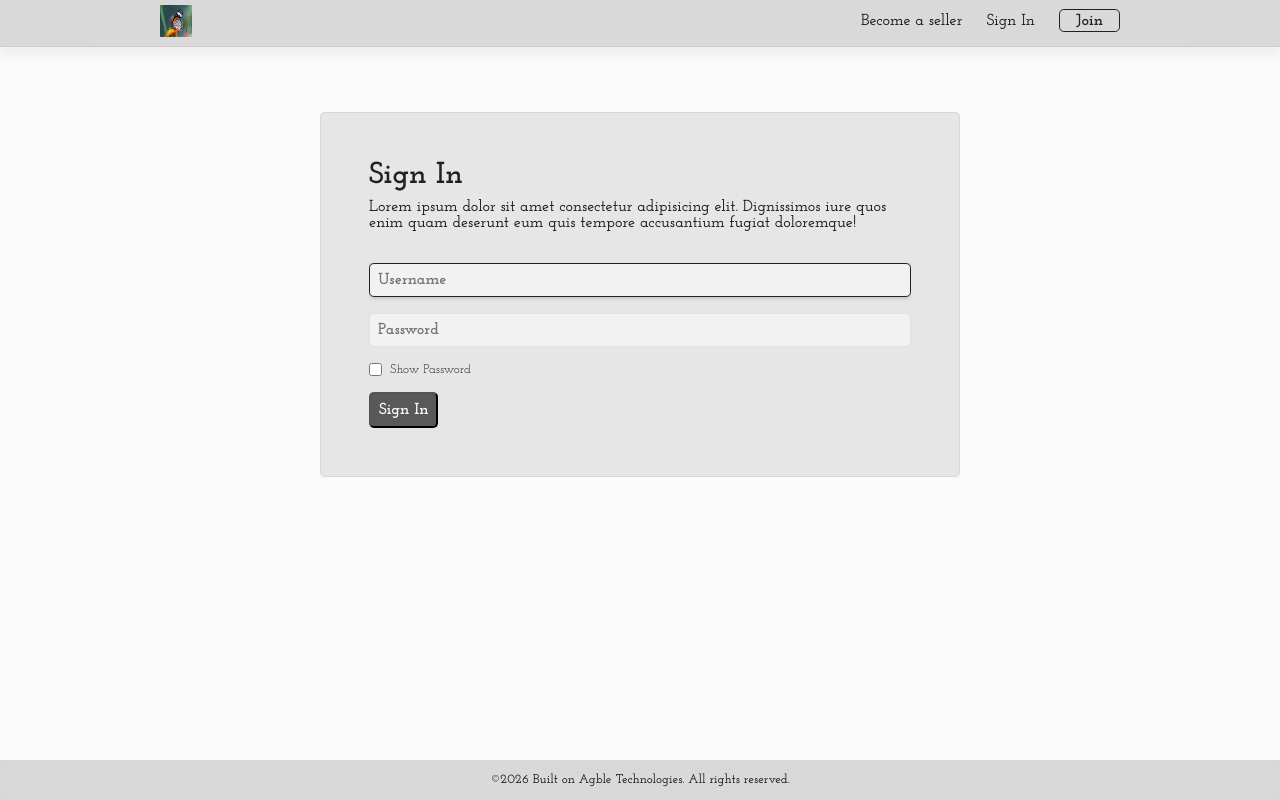
After one commit to I-AGBLE/estoket, a Django app: page /app_users/ in a window 1280 px wide. The commit adds this page. Run offline with Django 5.2, Linux system fonts and the light colour scheme.

Commit message:
app users app created for user accounts and login page structured and styled

```diff
--- /dev/null
+++ b/app_users/admin.py
@@ -0,0 +1,3 @@
+from django.contrib import admin
+
+# Register your models here.
--- /dev/null
+++ b/app_users/apps.py
@@ -0,0 +1,6 @@
+from django.apps import AppConfig
+
+
+class AppUsersConfig(AppConfig):
+    default_auto_field = "django.db.models.BigAutoField"
+    name = "app_users"
--- /dev/null
+++ b/app_users/forms.py
@@ -0,0 +1,39 @@
+from django import forms
+
+
+from django import forms
+
+
+class LoginForm(forms.Form):
+    username = forms.CharField(
+        max_length=50,
+        label="",
+        widget=forms.TextInput(attrs={"placeholder": "Username", "required": True, "autofocus": True,}),
+    )
+
+    password = forms.CharField(
+        max_length=50,
+        label="",
+        widget=forms.PasswordInput(attrs={"placeholder": "Password", "required": True,}),
+    )
+
+class SignupForm(forms.Form):
+    username = forms.CharField(
+        max_length=50,
+        label="",
+        widget=forms.TextInput(attrs={"placeholder": "Username", "required": True, "autofocus": True,}),
+    )
+
+    password = forms.CharField(
+        max_length=50,
+        label="",
+        widget=forms.PasswordInput(attrs={"placeholder": "Password", "required": True,}),
+    )
+
+    confirm_password = forms.CharField(
+        max_length=50,
+        label="",
+        widget=forms.PasswordInput(attrs={"placeholder": "Confirm Password", "required": True,}),
+    )
+
+    email = forms.EmailField(max_length=100)
--- /dev/null
+++ b/app_users/models.py
@@ -0,0 +1,3 @@
+from django.db import models
+
+# Create your models here.
--- /dev/null
+++ b/app_users/templates/index.html
@@ -0,0 +1,24 @@
+{% extends "z_partials_users/layout.html" %} {% load static %} {%block content%}
+
+<div class="form_section">
+  <div class="form_section_note">
+    <h1>Sign In</h1>
+    <p>
+      Lorem ipsum dolor sit amet consectetur adipisicing elit. Dignissimos iure
+      quos enim quam deserunt eum quis tempore accusantium fugiat doloremque!
+    </p>
+  </div>
+
+  <form action="" method="POST">
+    {% csrf_token %} {{ form.as_p }}
+
+    <div class="show_password">
+      <input type="checkbox" id="showPassword" />
+      <label for="showPassword">Show Password</label>
+    </div>
+
+    <button type="submit">Sign In</button>
+  </form>
+</div>
+
+{% endblock content %}
--- /dev/null
+++ b/app_users/templates/z_partials_users/layout.html
@@ -0,0 +1,94 @@
+{% load static %}
+
+<!doctype html>
+<html lang="en">
+
+<!-- ----------------------------------Meta Section------------------------------------->
+  <head>
+    <meta charset="UTF-8" />
+    <meta name="viewport" content="width=device-width, initial-scale=1.0" />
+    <title>Estoket</title>
+
+
+<!-- ----------------------------------Links Section------------------------------------->
+<link rel="stylesheet" href="{% static 'css/styles.css' %}">
+<script src="{% static 'js/main.js' %}" defer></script>
+
+    <!--Google's Material Font-->
+    <link rel="stylesheet"
+        href="https://fonts.googleapis.com/css2?family=Material+Symbols+Outlined:opsz,wght,FILL,GRAD@20..48,100..700,0..1,-50..200" />
+
+          <!--
+          TODO: Set title bar icon
+          -->
+    <!-- Title bar icon
+    <link rel="icon" type="image/png" href="{% static 'main/images/logo.png' %}">
+    -->
+
+    <!-- Font Awesome -->
+    <link rel="stylesheet" href="https://cdnjs.cloudflare.com/ajax/libs/font-awesome/6.2.1/css/all.min.css">
+
+    <!-- Swiper JS  -->
+<link rel="stylesheet" href="https://cdn.jsdelivr.net/npm/swiper@12/swiper-bundle.min.css"/>  </head>
+
+<!-- ----------------------------------Nav Section------------------------------------->
+  <body>
+    <nav>
+      <div class="nav_logo">
+        <a href="{% url 'public:index' %}">
+          <img src="{% static 'images/logo.png' %}" alt="Estoket Logo">
+        </a>
+      </div>
+
+
+      <div class="nav_menu">
+        <ul>
+          <!--
+          TODO: "Become a seller" link should link to a page thats like the home page but with non-clickable cards. Ref: https://www.fiverr.com/start_selling?source=top_nav
+          -->
+          <li>
+            <a href="">Become a seller</a>
+          </li>
+
+            <li>
+            <a href="">Sign In</a>
+          </li>
+
+            <!--
+          TODO: "Join" link should lead to sign up page
+            -->
+          <li class="join">
+            <a href="">Join</a>
+          </li>
+        </ul>
+      </div>
+
+        <div class="nav_menu_button">
+            <div class="open_menu">
+                <i class="fa-solid fa-bars"></i>
+            </div>
+
+            <div class="close_menu">
+                <i class="fa-solid fa-xmark"></i>
+            </div>
+        </div>
+    </nav>
+
+<!-- ----------------------------------Main Section------------------------------------->
+    <main>
+        {% block content %}
+
+        {% endblock content %}</main>
+    </main>
+
+
+<!-- ----------------------------------Footer Section------------------------------------->
+       <footer>
+        <center>
+            <a href="">
+                <p>&copy;2026 Built on Agble Technologies. All rights reserved.</p>
+            </a>
+        </center>
+    </footer>
+  </body>
+</html>
--- /dev/null
+++ b/app_users/tests.py
@@ -0,0 +1,3 @@
+from django.test import TestCase
+
+# Create your tests here.
--- /dev/null
+++ b/app_users/urls.py
@@ -0,0 +1,9 @@
+from django.urls import path
+
+from . import views
+
+
+app_name = "app_users"
+urlpatterns = [
+    path("app_users/", views.index, name="index"),
+]
--- /dev/null
+++ b/app_users/views.py
@@ -0,0 +1,7 @@
+from django.shortcuts import render
+from .forms import LoginForm
+
+# Create your views here.
+def index(request):
+    form = LoginForm
+    return render(request, 'index.html', {'form': form})
--- a/main/static/css/styles.css
+++ b/main/static/css/styles.css
@@ -791,3 +791,82 @@ center p {
   transform: rotate(45deg);
   color: var(--color_danger);
 }
+
+
+/* --------------------------------- Forms Styles ----------------------------------------------- */
+.form_section {
+  display: grid;
+  gap: 2rem;
+  margin: 4rem 20rem;
+  border: 1px solid var(--default_border);
+  padding: 3rem;
+  border-radius: var(--border_radius);
+  background-color: var(--color_dark_medium);
+  transition: var(--transition);
+}
+
+.form_section:hover {
+  box-shadow: var(--box_shadow_dark);
+}
+
+.form_section_note {
+  display: grid;
+  gap: .5rem;
+}
+
+form {
+  gap: 1rem;
+}
+
+.form_section input[type="text"],
+.form_section input[type="password"],
+.form_section input[type="email"],
+.form_section textarea,
+.form_section select {
+    width: 100%;
+    padding: .5rem;
+    margin-bottom: 1rem;
+    border: 1px solid var(--default_border);
+    background-color: var(--color_dark_light);
+    border-radius: var(--border_radius);
+    box-sizing: border-box;
+    transition: var(--transition);
+    font-weight: 650;
+    font-size: 1rem;
+}
+
+.form_section input:focus,
+.form_section textarea:focus,
+.form_section select:focus {
+    border-color: var(--text_color);    /* focus color */
+    box-shadow: 0 0 5px rgba(16, 16, 16, 0.3);
+    outline: none;
+}
+
+.form_section button {
+  background-color: var(--text_color_variant);
+  color: var(--default_bg);
+  padding: 0.5rem;
+  border-radius: var(--border_radius);
+  transition: var(--transition);
+  font-size: 1rem;
+  font-weight: 650;
+  cursor: pointer;
+  margin-top: 1rem;
+}
+
+.form_section button:hover {
+  color: var(--color_dark_medium);
+  background-color: var(--text_color);
+  box-shadow: var(--box_shadow_dark);
+}
+
+.show_password {
+  display: flex;
+  align-items: center;
+  gap: .5rem;
+}
+
+.show_password label {
+  font-size: .8rem;
+}
--- a/main/static/js/main.js
+++ b/main/static/js/main.js
@@ -8,3 +8,14 @@ faqItems.forEach((item) => {
         item.classList.toggle("active");
     });
 });
+
+// Show Password
+const passwordInput = document.querySelector('input[type="password"]');
+const showPassword = document.getElementById("showPassword");
+showPassword.addEventListener("change", function () {
+    if (this.checked) {
+        passwordInput.type = "text";
+    } else {
+        passwordInput.type = "password";
+    }
+});
--- a/z_core/settings.py
+++ b/z_core/settings.py
@@ -27,6 +27,7 @@ INSTALLED_APPS = [
     "django.contrib.messages",
     "django.contrib.staticfiles",
     "main",
+    "app_users",
 ]
 
 MIDDLEWARE = [
--- a/z_core/urls.py
+++ b/z_core/urls.py
@@ -4,4 +4,5 @@ from django.urls import path, include
 urlpatterns = [
     path("admin/", admin.site.urls),
     path("", include("main.urls")),
+    path("", include("app_users.urls")),
 ]
```
Also changed, not shown: app_users/__init__.py (added), app_users/migrations/__init__.py (added).
